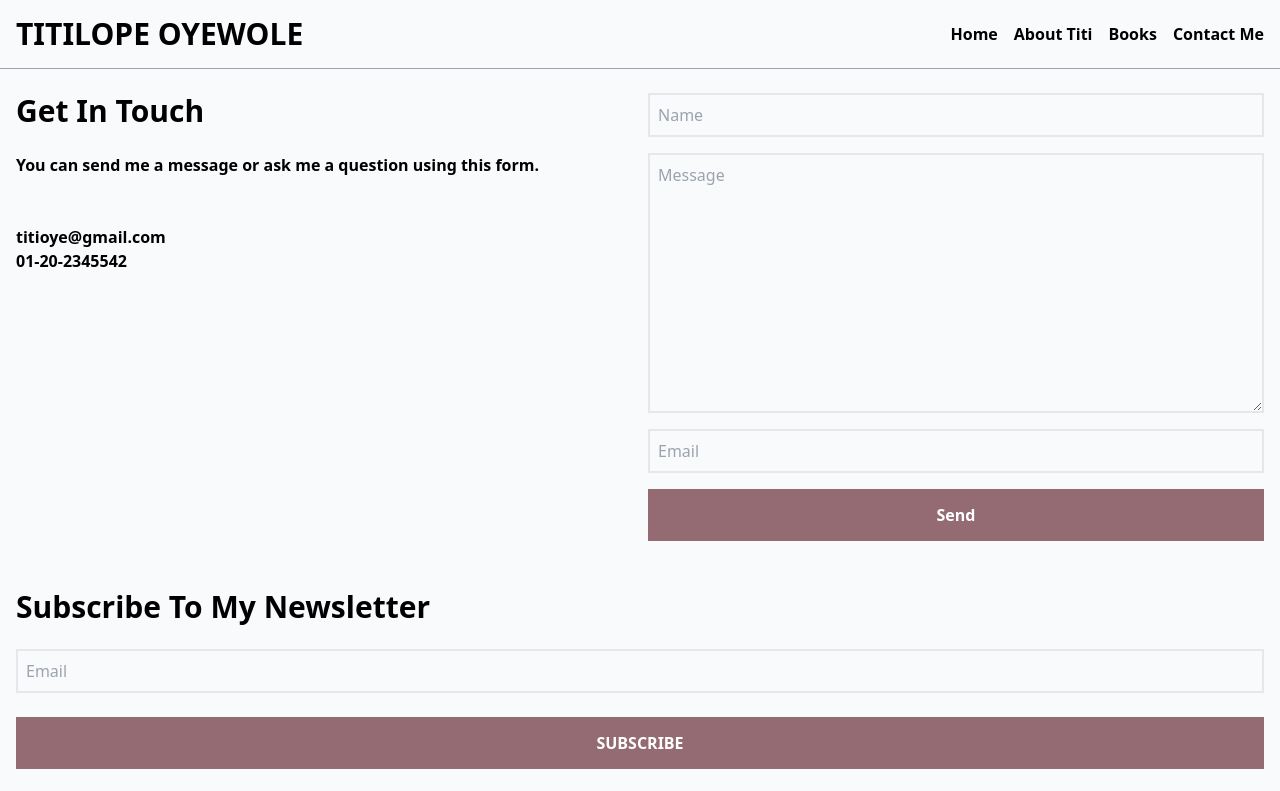
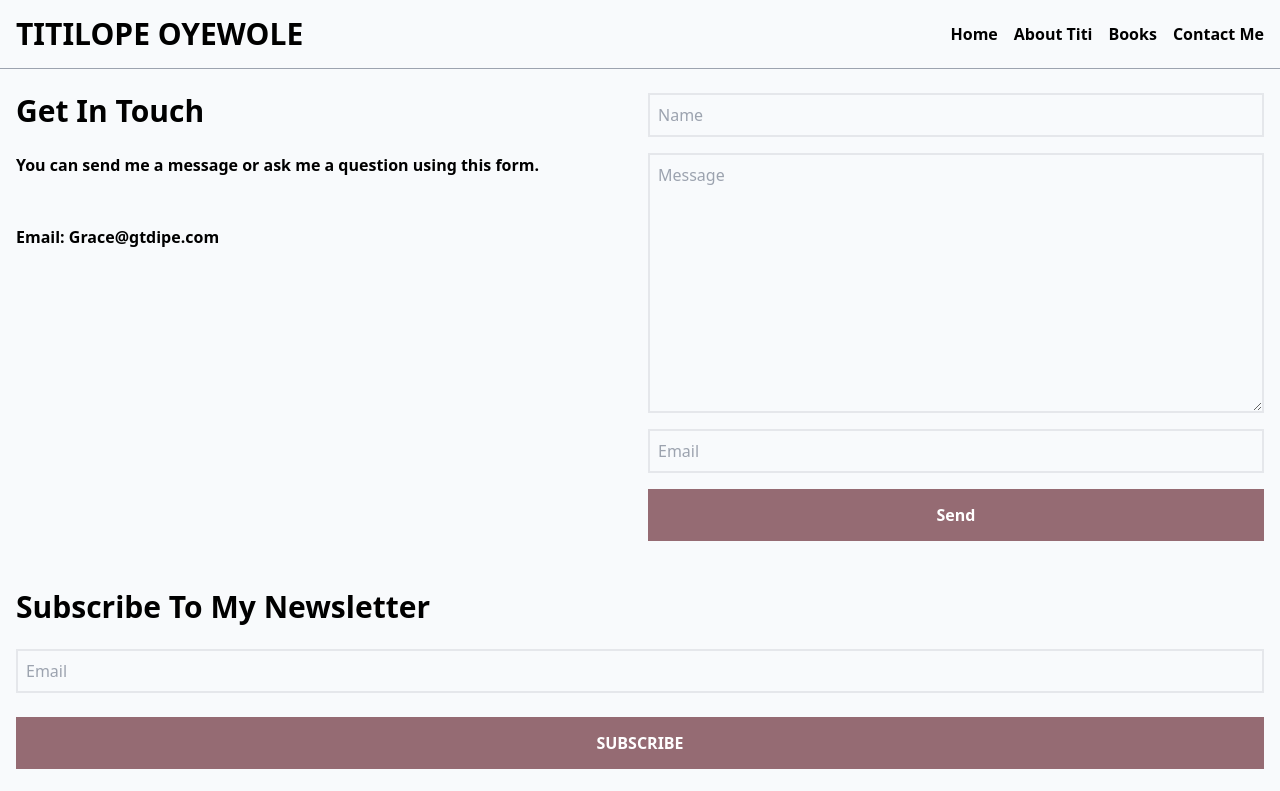
Before and after one commit to ObodoakorDavid/Author-Website-Client, a React (Vite) app: page /contact in a window 1280 px wide. Shown: the top 791 px of the page. Built offline with nearby package versions, Linux system fonts and the light colour scheme.

Commit message:
set email

```diff
--- a/src/pages/Contact/Contact.jsx
+++ b/src/pages/Contact/Contact.jsx
@@ -11,8 +11,10 @@ export default function Contact() {
           </p>
 
           <ul className="mt-6">
-            <li className=" font-semibold">titioye@gmail.com</li>
-            <li className=" font-semibold">01-20-2345542</li>
+            <li className=" font-semibold">
+              <a href="mailto:Grace@gtdipe.com">Email: Grace@gtdipe.com</a>
+            </li>
+            {/* <li className=" font-semibold">01-20-2345542</li> */}
           </ul>
         </div>
 
```
